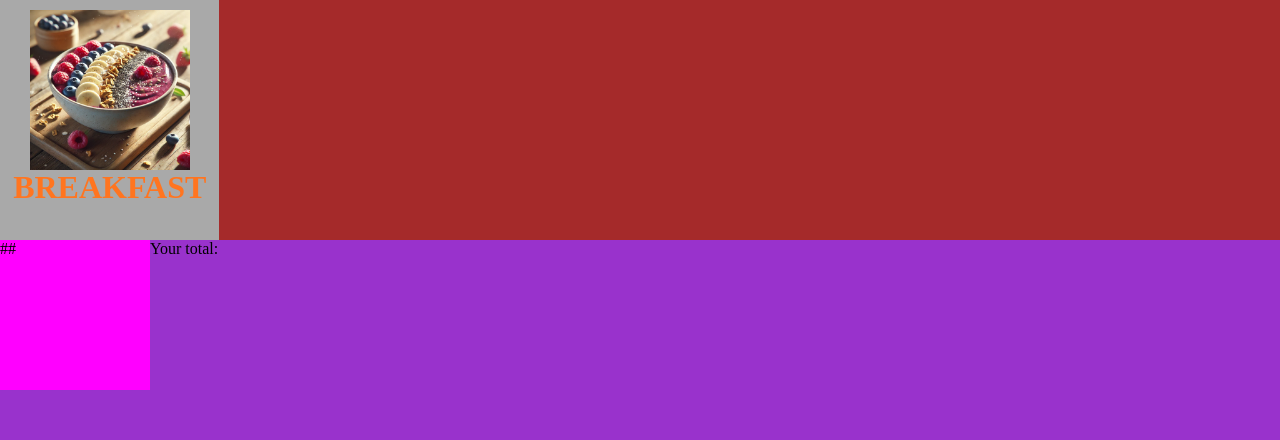
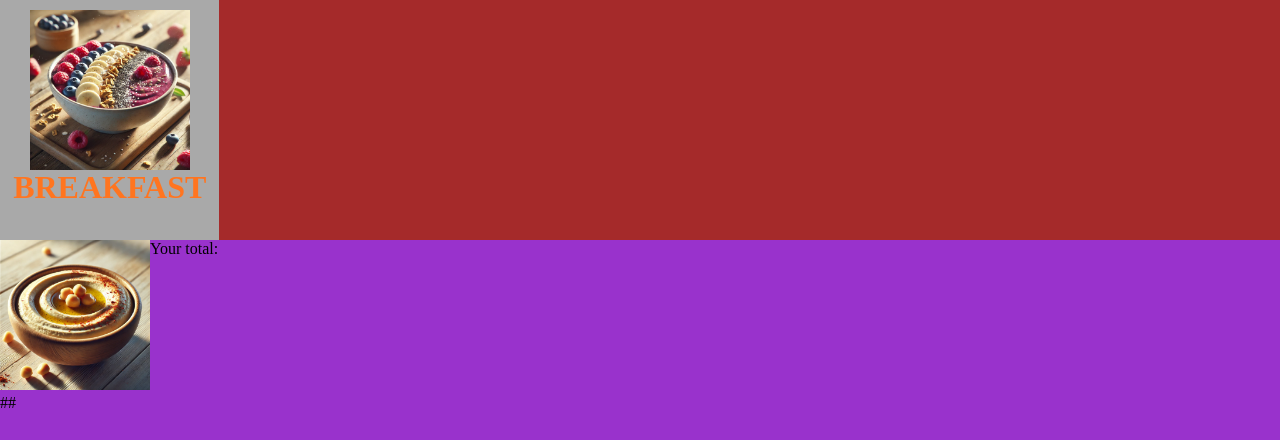
Before and after one commit to JesseHardorff/Kiosk, a PHP site: page /klant-opdracht-module-4/menu.php in a window 1280 px wide. Shown: the part 1344-1784 px from the top of the page. Run offline with PHP 8.4, Linux system fonts and the light colour scheme; some web fonts are replaced.

Commit message:
continue on cart

```diff
--- a/assets/css/menu.css
+++ b/assets/css/menu.css
@@ -165,7 +165,7 @@
     text-align: end;
  }
 
-/* footer
+/* MARK: footer
  */
  #cart-container {
     background-color: darkorchid;
@@ -176,8 +176,10 @@
     display: flex;
  }
 
- #cart-img {
-    background-color: fuchsia;
+ #cart-img img {
+    /* background-color: fuchsia; */
+    background-image: url("assets/img/dips1.webp");
+    background-size: cover;
 
     height: 150px;
     width: 150px;
--- a/menu.php
+++ b/menu.php
@@ -34,6 +34,7 @@
                 </li>
             </ul>
         </nav>
+    <!-- </div> -->
     <div id="menu-items">
         <div class="item-card">
             <img src="assets/img/breakfast1.webp" alt="menu" class="item-image">
@@ -60,6 +61,7 @@
     <div id="footer">
         <div id="cart-container">
             <div id="cart-img">
+                <img src="assets/img/dips1.webp" alt="cart">
                 <p>##</p>
             </div>
             <p>Your total:</p>
```
Lines whose indentation alone changed are shown as unchanged.
